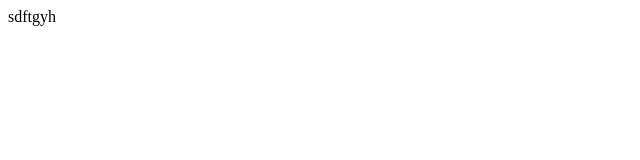
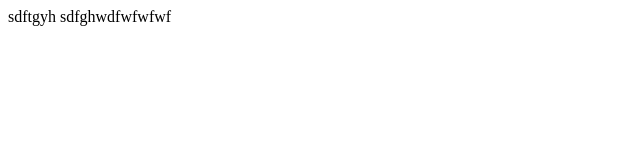
Before and after one commit to utkarshmttl/hello-world, a plain HTML site: page index.html in a window 1280 px wide. Shown: the whole page, without its empty margins (0-640 px from the left). Drawn offline with Linux system fonts and the light colour scheme.

Commit message:
added another line

```diff
--- a/index.html
+++ b/index.html
@@ -1 +1,2 @@
-<p>sdftgyh</p>
+<p>sdftgyh
+sdfghwdfwfwfwf</p>
```
